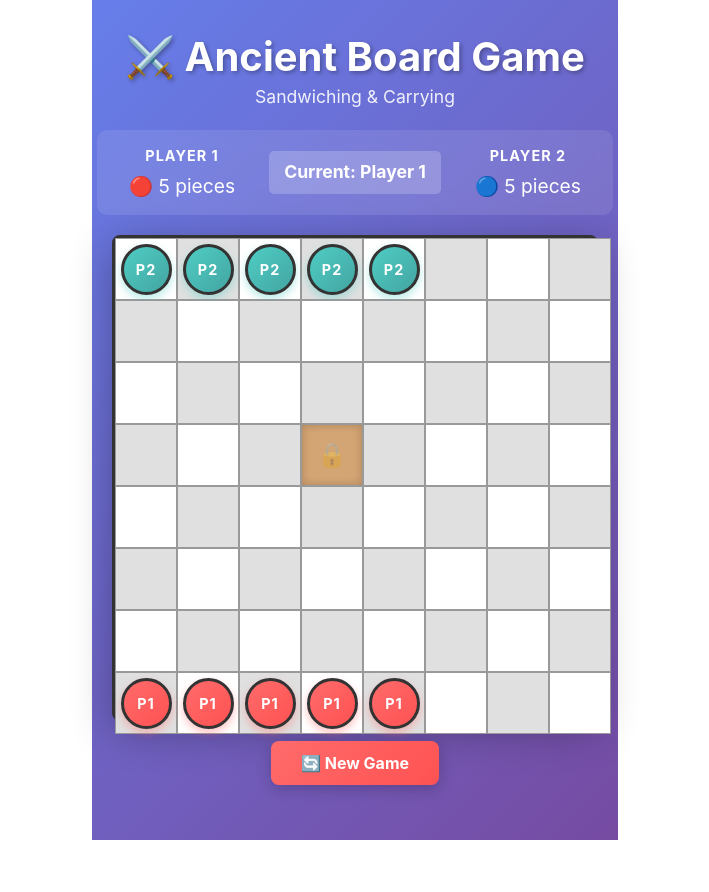
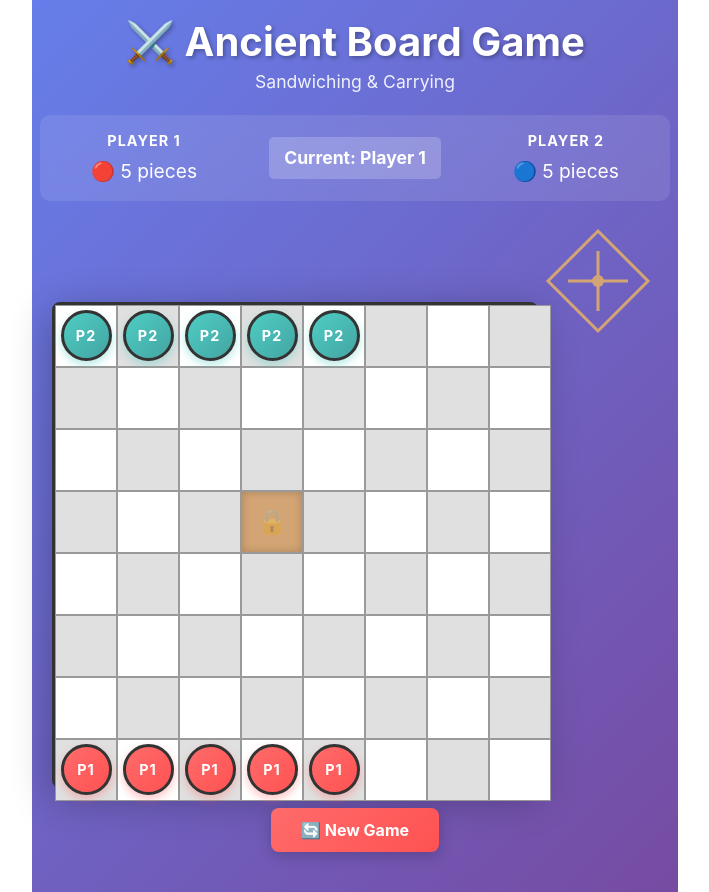
Before and after one commit to HongliuZheng/ancient-board-game, a React (Vite) app: page / in a window 1280 px wide. Shown: the whole page, without its empty margins (285-994 px from the left). Before the commit the page ends 840 px from the top, so only its background shows below. Built offline with nearby package versions, Linux system fonts and the light colour scheme.

Commit message:
Add diamond symbol with cross for latrine representation

```diff
--- a/src/components/GameBoard.tsx
+++ b/src/components/GameBoard.tsx
@@ -60,6 +60,8 @@ export const GameBoard: React.FC = () => {
       </div>
 
       <div className="board-wrapper">
+        <div className="board-container">
+          {/* Main game board */}
           <div
             className="game-board"
             style={{
@@ -105,6 +107,33 @@ export const GameBoard: React.FC = () => {
               </div>
             ))}
           </div>
+
+          {/* Diamond symbol (latrine) on the right */}
+          <svg
+            className="latrine-symbol"
+            viewBox="0 0 120 120"
+            width={120}
+            height={120}
+          >
+            {/* Outer diamond */}
+            <polygon
+              points="60,10 110,60 60,110 10,60"
+              fill="none"
+              stroke="#d4a574"
+              strokeWidth="3"
+            />
+
+            {/* Inner cross (+ symbol) */}
+            {/* Vertical line */}
+            <line x1="60" y1="30" x2="60" y2="90" stroke="#d4a574" strokeWidth="3" />
+
+            {/* Horizontal line */}
+            <line x1="30" y1="60" x2="90" y2="60" stroke="#d4a574" strokeWidth="3" />
+
+            {/* Circle in center */}
+            <circle cx="60" cy="60" r="6" fill="#d4a574" />
+          </svg>
+        </div>
       </div>
 
       <div className="controls">
```
Lines whose indentation alone changed are shown as unchanged.
